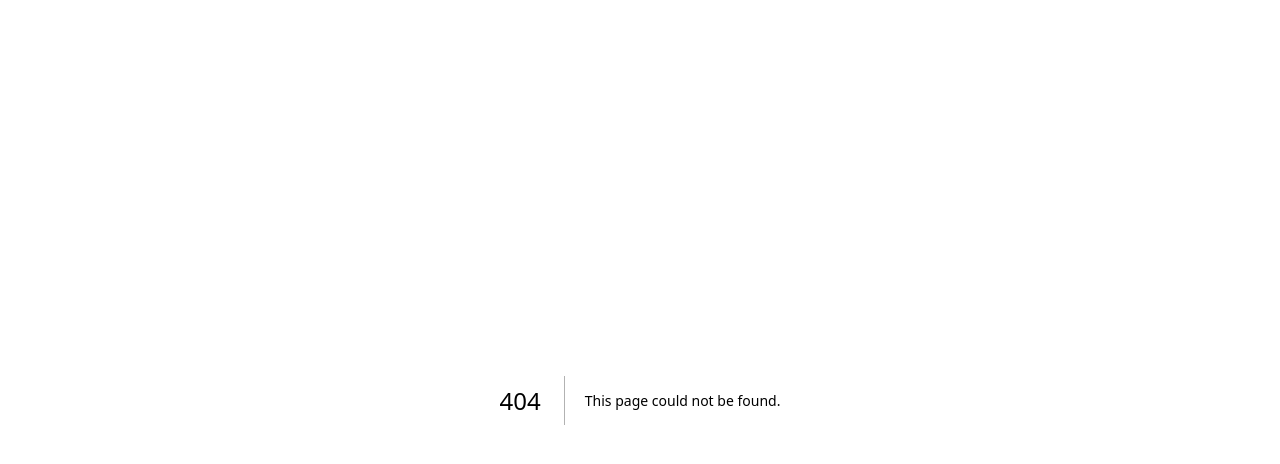
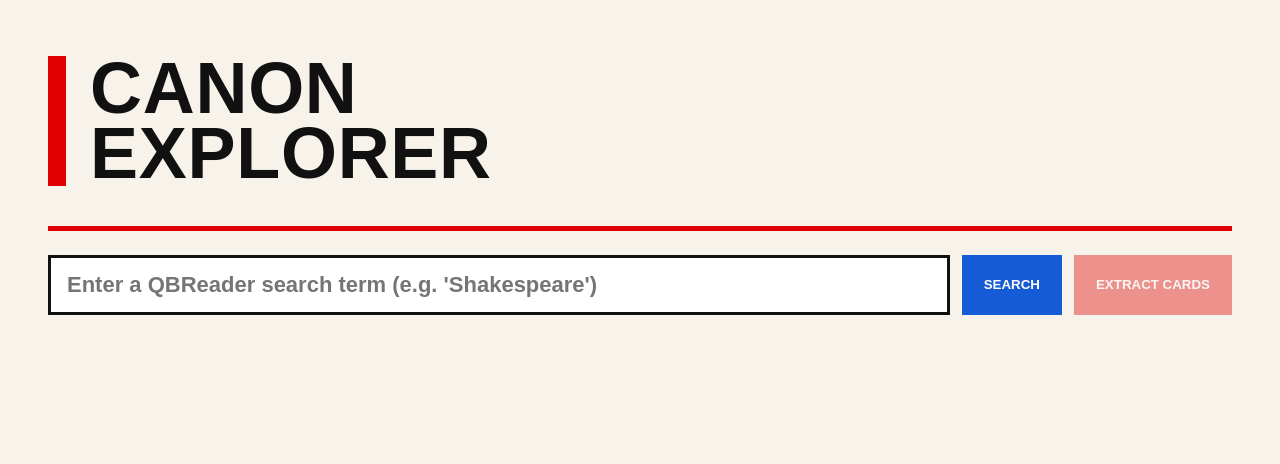
Before and after one commit to peachymomotaro/mywebsite, a Next.js app: page /qb in a window 1280 px wide. Before the commit this address had no page. Shown: the top 464 px of the page. Built offline with nearby package versions, Linux system fonts and the light colour scheme.

Commit message:
QB Flashcard Feature

```diff
--- /dev/null
+++ b/app/api/qb/extract/route.ts
@@ -0,0 +1,79 @@
+import OpenAI from "openai";
+import { NextRequest, NextResponse } from "next/server";
+
+const openai = new OpenAI({
+  apiKey: process.env.OPENAI_API_KEY,
+});
+
+export async function POST(request: NextRequest) {
+  const body = await request.json();
+  const questions = body.questions ?? [];
+
+  if (!questions.length) {
+    return NextResponse.json(
+      { error: "No questions provided" },
+      { status: 400 }
+    );
+  }
+
+  const questionText = questions
+    .map((q: any, index: number) => {
+      return `
+QUESTION ${index + 1}
+Set: ${q.set?.year ?? ""} ${q.set?.name ?? ""}
+Category: ${q.category ?? ""}
+Subcategory: ${q.subcategory ?? ""}
+Answer: ${q.answer_sanitized ?? ""}
+Text: ${q.question_sanitized ?? ""}
+`;
+    })
+    .join("\n\n");
+
+    const response = await openai.responses.create({
+        model: "gpt-4.1-mini",
+        input: `
+        You are creating Anki-style flashcards from QBReader search results.
+
+        The user searched for: ${body.query ?? "the supplied term"}
+
+        Use the QBReader questions as a quiz-canon map.
+        Do not copy quiz-bowl wording.
+        Do not write tossups.
+        Do not include explanation, headings, source notes, numbering, or analysis.
+
+        Write exactly three self-contained flashcards.
+
+        Card structure:
+        - Card 1: The answer must be the original searched term.
+        - Card 2: The answer should be something closely bound to the searched term, providing valuable context for it.
+        - Card 3: The answer should push one step outward into the surrounding quiz canon, while still being clearly connected to the searched term.
+
+        Rules:
+        - Each question should be detailed and self-contained, around 25–45 words.
+        - Include concrete context: dates, places, named people, works, battles, institutions, dynasties, or distinctive facts where useful.
+        - Each answer should be short: usually one person, place, event, work, group, or concept.
+        - Prefer relationships and answerlines that appear in the QBReader results.
+        - Do not use incidental clue names unless they are clearly important to the canon neighbourhood.
+        - The answer must correctly match the question.
+
+        Format exactly like this:
+
+        Question text?
+        Answer
+
+        Question text?
+        Answer
+
+        Question text?
+        Answer
+
+        QBReader material:
+
+        ${questionText}
+        `,
+        });
+
+  return NextResponse.json({
+    output: response.output_text,
+  });
+}
--- /dev/null
+++ b/app/api/qb/route.ts
@@ -0,0 +1,43 @@
+import { NextRequest, NextResponse } from "next/server";
+
+const QB_READER_API_URL = "https://www.qbreader.org/api/query";
+
+export async function GET(request: NextRequest) {
+  const searchParams = request.nextUrl.searchParams;
+  const query = searchParams.get("query");
+
+  if (!query) {
+    return NextResponse.json(
+      { error: "Missing query parameter" },
+      { status: 400 }
+    );
+  }
+
+  const qbUrl = new URL(QB_READER_API_URL);
+
+  qbUrl.searchParams.set("queryString", query);
+  qbUrl.searchParams.set("questionType", "all");
+  qbUrl.searchParams.set("searchType", "all");
+  qbUrl.searchParams.set("exactPhrase", "false");
+  qbUrl.searchParams.set("caseSensitive", "false");
+
+  const response = await fetch(qbUrl.toString(), {
+    headers: {
+      Accept: "application/json",
+    },
+  });
+
+  if (!response.ok) {
+    return NextResponse.json(
+      { error: "QBReader request failed" },
+      { status: response.status }
+    );
+  }
+
+  const data = await response.json();
+
+  return NextResponse.json({
+  tossups:
+    data.tossups?.questionArray?.slice(0, 10) ?? [],
+});
+}
--- /dev/null
+++ b/app/qb/page.tsx
@@ -0,0 +1,123 @@
+"use client";
+
+import { useState } from "react";
+import styles from "./qb.module.css";
+
+export default function QBPage() {
+  const [query, setQuery] = useState("");
+  const [results, setResults] = useState<any[]>([]);
+  const [cards, setCards] = useState("");
+  const [loading, setLoading] = useState(false);
+  const [extracting, setExtracting] = useState(false);
+
+  async function searchQB() {
+    console.log("Searching QBReader for:", query);
+    setLoading(true);
+    setCards("");
+    setResults([]);
+
+    const response = await fetch(`/api/qb?query=${encodeURIComponent(query)}`);
+    const data = await response.json();
+    const foundResults = data.tossups || [];
+
+    setResults(foundResults);
+
+    if (!foundResults.length) {
+      setCards(
+        "No QBReader results found. Try a broader search term or alternate spelling."
+      );
+    }
+
+    setLoading(false);
+  }
+
+  async function extractCards() {
+    if (!results.length) {
+      setCards("No QBReader results found, so no cards were generated.");
+      return;
+    }
+
+    setExtracting(true);
+
+    const response = await fetch("/api/qb/extract", {
+      method: "POST",
+      headers: {
+        "Content-Type": "application/json",
+      },
+      body: JSON.stringify({
+        query,
+        questions: results,
+      }),
+    });
+
+    const data = await response.json();
+
+    setCards(data.output ?? "No cards were generated.");
+    setExtracting(false);
+  }
+
+  return (
+    <main className={styles.page}>
+      <header className={styles.header}>
+        <h1 className={styles.title}>
+          Canon
+          <br />
+          Explorer
+        </h1>
+      </header>
+
+      <section className={styles.controls}>
+        <input
+          value={query}
+          onChange={(e) => setQuery(e.target.value)}
+          placeholder="Enter a QBReader search term (e.g. 'Shakespeare')"
+          className={styles.input}
+        />
+
+        <button type="button" onClick={searchQB} className={styles.buttonBlue}>
+          {loading ? "Searching..." : "Search"}
+        </button>
+
+        <button type="button"
+          onClick={extractCards}
+          disabled={!results.length || extracting}
+          className={styles.buttonRed}
+        >
+          {extracting ? "Writing..." : "Extract Cards"}
+        </button>
+      </section>
+
+      {cards && (
+        <section className={styles.cards}>
+          <h2 className={styles.cardsTitle}>Generated Cards</h2>
+          <div>{cards}</div>
+        </section>
+      )}
+
+      {results.length > 0 && (
+        <p className={styles.count}>
+          Found {results.length} QBReader result
+          {results.length === 1 ? "" : "s"}
+        </p>
+      )}
+
+      <section>
+        {results.map((question) => (
+          <article key={question._id} className={styles.result}>
+            <div className={styles.meta}>
+              {question.set?.year} • {question.set?.name}
+            </div>
+
+            <p className={styles.question}>
+              {question.question_sanitized}
+            </p>
+
+            <div className={styles.answer}>
+              {question.answer_sanitized}
+            </div>
+          </article>
+        ))}
+      </section>
+    </main>
+  );
+}
--- /dev/null
+++ b/app/qb/qb.module.css
@@ -0,0 +1,130 @@
+.page {
+  min-height: 100vh;
+  background: #f7f3eb;
+  color: #111;
+  padding: 48px;
+  font-family: Arial, Helvetica, sans-serif;
+}
+
+.header {
+  border-left: 18px solid #e00000;
+  padding-left: 24px;
+  margin-bottom: 40px;
+}
+
+.kicker {
+  color: #155bd6;
+  font-size: 14px;
+  letter-spacing: 0.35em;
+  text-transform: uppercase;
+  font-weight: 700;
+}
+
+.title {
+  font-size: 72px;
+  line-height: 0.9;
+  text-transform: uppercase;
+  font-weight: 900;
+  margin: 8px 0 0;
+}
+
+.controls {
+  display: grid;
+  grid-template-columns: 1fr auto auto;
+  gap: 12px;
+  border-top: 5px solid #e00000;
+  padding-top: 24px;
+  margin-bottom: 36px;
+}
+
+.input {
+  font-size: 22px;
+  padding: 14px 16px;
+  border: 3px solid #111;
+  background: white;
+  font-weight: 700;
+}
+
+.buttonBlue,
+.buttonRed {
+  border: 0;
+  color: white;
+  padding: 14px 22px;
+  font-weight: 900;
+  text-transform: uppercase;
+  cursor: pointer;
+}
+
+.buttonBlue {
+  background: #155bd6;
+}
+
+.buttonRed {
+  background: #e00000;
+}
+
+.buttonRed:disabled {
+  opacity: 0.4;
+  cursor: not-allowed;
+}
+
+.cards {
+  background: white;
+  border: 4px solid #111;
+  padding: 24px;
+  margin-bottom: 36px;
+  box-shadow: 12px 12px 0 #e00000;
+  white-space: pre-wrap;
+  font-size: 22px;
+  line-height: 1.45;
+  font-weight: 700;
+}
+
+.count {
+  color: #155bd6;
+  text-transform: uppercase;
+  letter-spacing: 0.25em;
+  font-size: 14px;
+  font-weight: 800;
+  margin-bottom: 20px;
+}
+
+.result {
+  background: white;
+  border: 3px solid #111;
+  padding: 24px;
+  margin-bottom: 22px;
+  position: relative;
+}
+
+.result::after {
+  content: "";
+  position: absolute;
+  right: 0;
+  top: 0;
+  width: 14px;
+  height: 100%;
+  background: #e00000;
+}
+
+.meta {
+  color: #155bd6;
+  font-weight: 900;
+  text-transform: uppercase;
+  margin-bottom: 14px;
+}
+
+.question {
+  font-size: 18px;
+  line-height: 1.45;
+  max-width: 95%;
+}
+
+.answer {
+  display: inline-block;
+  margin-top: 18px;
+  background: #111;
+  color: white;
+  padding: 10px 14px;
+  font-weight: 900;
+}
--- a/package.json
+++ b/package.json
@@ -20,6 +20,7 @@
     "@prisma/client": "^6.18.0",
     "@vercel/analytics": "^2.0.1",
     "next": "^16.2.1",
+    "openai": "^6.42.0",
     "pg": "^8.20.0",
     "react": "^19.2.4",
     "react-dom": "^19.2.4",
```
Also changed, not shown: app/layout.tsx (+6 -2 lines), next-env.d.ts, public/robots.txt (added), 1 other file (tests, documents, lock files or other folders).
